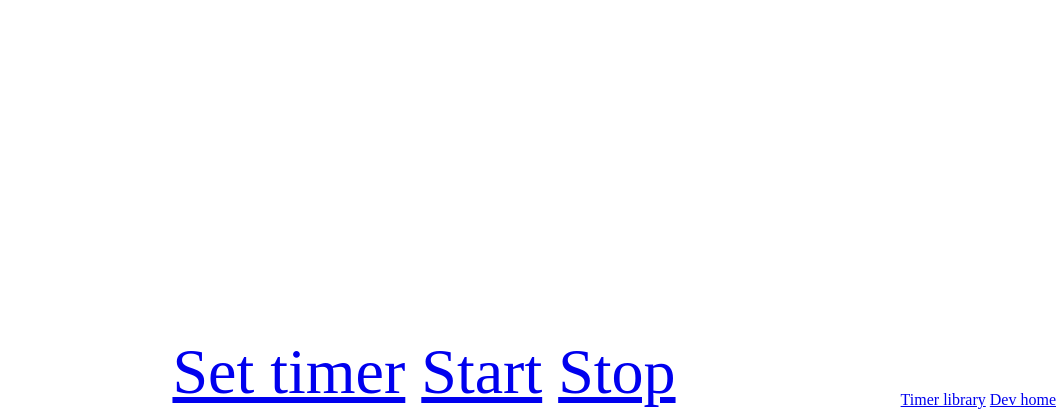
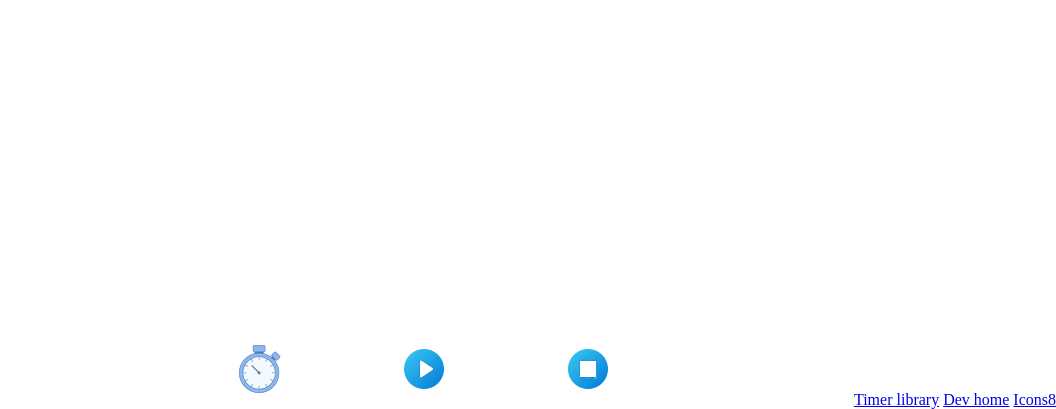
Before and after one commit to igorrosenberg/js_playground, a website: page docs/timer.html in a window 1280 px wide. Shown: the part 391-800 px from the top of the page, without its empty margins (224-1280 px from the left). Drawn offline with Linux system fonts and the light colour scheme.

Commit message:
timer : icons8

```diff
--- a/docs/timer.html
+++ b/docs/timer.html
@@ -35,10 +35,19 @@
             top: 15vh;
             right: 15vw;
             font-size: 10vw;
+            z-index: 10;
         }
 
         input, button {
             font-size: 10vw;
+        }
+
+        .hide {
+            display: none;
+        }
+        #buttonWrapper a {
+            margin-left: 50px;
+            margin-right: 50px;
         }
 
     </style>
@@ -64,14 +73,16 @@
 
 </div>
 <div id="buttonWrapper">
-    <a href="#" id="setTimerButton">Set timer</a>
-    <a href="#" id="startButton">Start</a>
-    <a href="#" id="stopButton">Stop</a>
+    <a href="#" id="setTimerButton" title="Set timer"><img src="images/icons8-timer.png"></a>
+    <a href="#" id="startButton" title="Start"><img src="images/icons8-play.png"></a>
+    <a href="#" id="pauseButton" title="Pause" class="hide"><img src="images/icons8-pause.png"></a>
+    <a href="#" id="stopButton" title="Stop">  <img src="images/icons8-stop.png"></a>
 </div>
 
 <div id="references">
-    <a href="https://albert-gonzalez.github.io/easytimer.js/">Timer library</a>
-    <a href="https://github.com/igorrosenberg/js_playground">Dev home</a>
+    <a target="_blank" href="https://albert-gonzalez.github.io/easytimer.js/">Timer library</a>
+    <a target="_blank" href="https://github.com/igorrosenberg/js_playground">Dev home</a>
+    <a target="_blank" href="https://icones8.fr">Icons8</a>
 </div>
 
 <script>
```
Also changed, not shown: docs/images/icons8-pause.png (added), docs/images/icons8-play.png (added), docs/images/icons8-stop.png (added), docs/images/icons8-timer.png (added).
